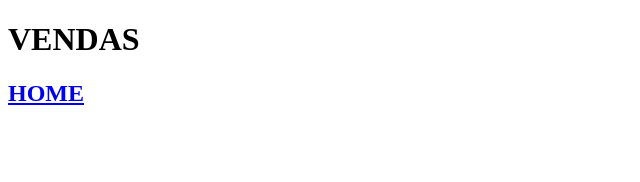
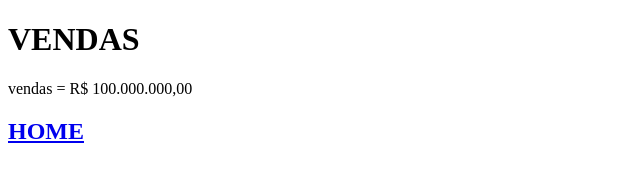
Before and after one commit to leourb44/aulaGit, a plain HTML site: page vendas.html in a window 1280 px wide. Shown: the whole page, without its empty margins (0-640 px from the left). Drawn offline with Linux system fonts and the light colour scheme.

Commit message:
alteração vendas valor

```diff
--- a/vendas.html
+++ b/vendas.html
@@ -8,6 +8,7 @@
 </head>
 <body>
     <h1>VENDAS</h1>
+    <p>vendas = R$ 100.000.000,00</p>
     <a href="index.html"><h2>HOME</h2></a>
 </body>
 </html>
```
